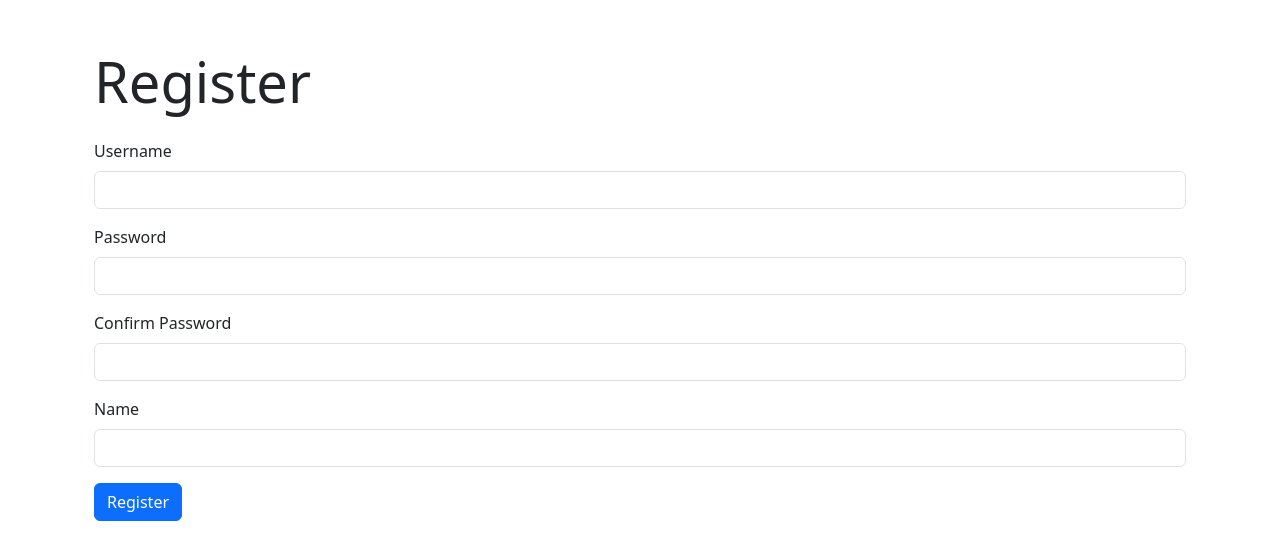
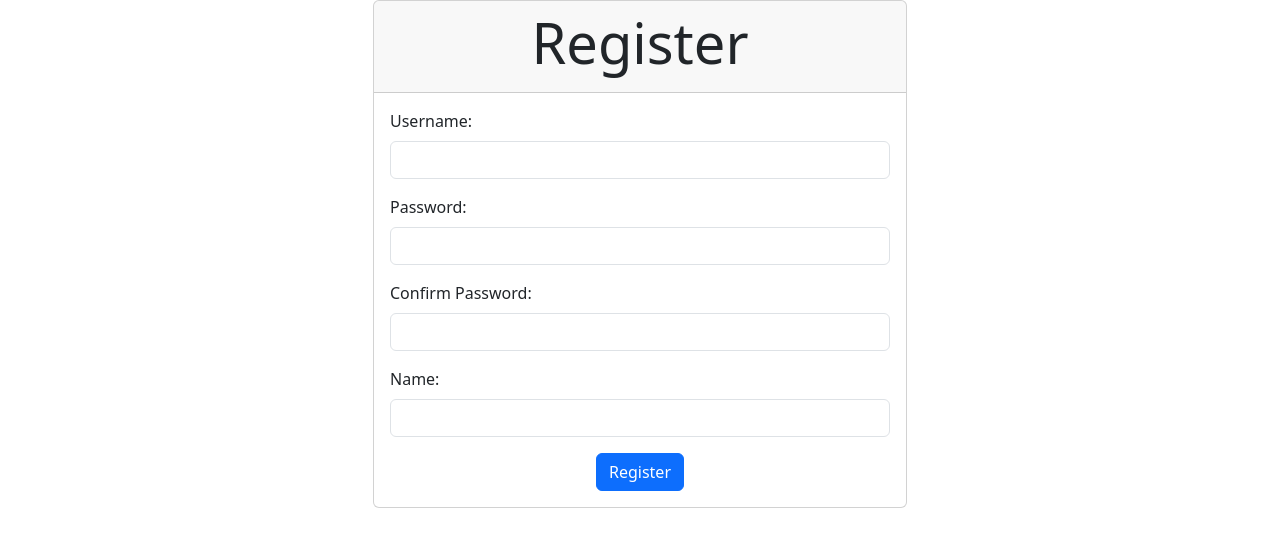
Before and after one commit to jsaha26/GrocGo, a Flask app: page /register in a window 1280 px wide. Shown: the part 56-616 px from the top of the page. Run offline with Flask 3, Linux system fonts and the light colour scheme.

Commit message:
enhance pages

```diff
--- a/templates/layout.html
+++ b/templates/layout.html
@@ -5,7 +5,9 @@
     <meta http-equiv="X-UA-Compatible" content="IE=edge">
     <meta name="viewport" content="width=device-width, initial-scale=1.0">
     <title>{% block title %}Grocery Shop{% endblock %}</title>
+    <!-- Bootstrap CSS -->
     <link href="https://cdn.jsdelivr.net/npm/bootstrap@5.3.3/dist/css/bootstrap.min.css" rel="stylesheet" integrity="sha384-QWTKZyjpPEjISv5WaRU9OFeRpok6YctnYmDr5pNlyT2bRjXh0JMhjY6hW+ALEwIH" crossorigin="anonymous">
+    <!-- Font Awesome CSS -->
     <link rel="stylesheet" href="https://cdnjs.cloudflare.com/ajax/libs/font-awesome/6.5.1/css/all.min.css" integrity="sha512-DTOQO9RWCH3ppGqcWaEA1BIZOC6xxalwEsw9c2QQeAIftl+Vegovlnee1c9QX4TctnWMn13TZye+giMm8e2LwA==" crossorigin="anonymous" referrerpolicy="no-referrer" />
     {% block style %}
         <!-- Additional CSS styles can be added here -->
@@ -23,6 +25,7 @@
     {% block script %}
         <!-- Additional scripts can be included here -->
     {% endblock %}
+    <!-- Bootstrap JS -->
     <script src="https://cdn.jsdelivr.net/npm/bootstrap@5.3.3/dist/js/bootstrap.bundle.min.js" integrity="sha384-YvpcrYf0tY3lHB60NNkmXc5s9fDVZLESaAA55NDzOxhy9GkcIdslK1eN7N6jIeHz" crossorigin="anonymous"></script>
 </body>
 </html>
--- a/templates/login.html
+++ b/templates/login.html
@@ -15,11 +15,11 @@
                     <div class="card-body">
                         <form action="" class="form" method="post">
                             <div class="mb-3">
-                                <label for="username" class="form-label">Username</label>
+                                <label for="username" class="form-label">Username:</label>
                                 <input type="text" name="username" required class="form-control">
                             </div>
                             <div class="mb-3">
-                                <label for="password" class="form-label">Password</label>
+                                <label for="password" class="form-label">Password:</label>
                                 <input type="password" name="password" required class="form-control">
                             </div>
                             <div class="text-center">
--- a/templates/register.html
+++ b/templates/register.html
@@ -6,35 +6,46 @@
 
 {% block content %}
     <div class="container">
-    <h1 class="display-4 mt-5 mb-4">Register</h1>
-
+        <div class="row justify-content-center">
+            <div class="col-md-6">
+                <div class="card">
+                    <div class="card-header">
+                        <h1 class="display-4 text-center">Register</h1>
+                    </div>
+                    <div class="card-body">
                         <form action="" class="needs-validation" novalidate>
                             <div class="mb-3">
-            <label for="username" class="form-label">Username</label>
+                                <label for="username" class="form-label">Username:</label>
                                 <input type="text" id="username" name="username" required class="form-control">
                                 <div class="invalid-feedback">
                                     Please enter a username.
                                 </div>
                             </div>
                             <div class="mb-3">
-            <label for="password" class="form-label">Password</label>
+                                <label for="password" class="form-label">Password:</label>
                                 <input type="password" id="password" name="password" required class="form-control">
                                 <div class="invalid-feedback">
                                     Please enter a password.
                                 </div>
                             </div>
                             <div class="mb-3">
-            <label for="confirm_password" class="form-label">Confirm Password</label>
+                                <label for="confirm_password" class="form-label">Confirm Password:</label>
                                 <input type="password" id="confirm_password" name="confirm_password" required class="form-control">
                                 <div class="invalid-feedback">
                                     Please confirm your password.
                                 </div>
                             </div>
                             <div class="mb-3">
-            <label for="name" class="form-label">Name</label>
+                                <label for="name" class="form-label">Name:</label>
                                 <input type="text" id="name" name="name" class="form-control">
                             </div>
+                            <div class="text-center">
                                 <button type="submit" class="btn btn-primary">Register</button>
+                            </div>
                         </form>
                     </div>
+                </div>
+            </div>
+        </div>
+    </div>
 {% endblock %}
```
Lines whose indentation alone changed are shown as unchanged.
